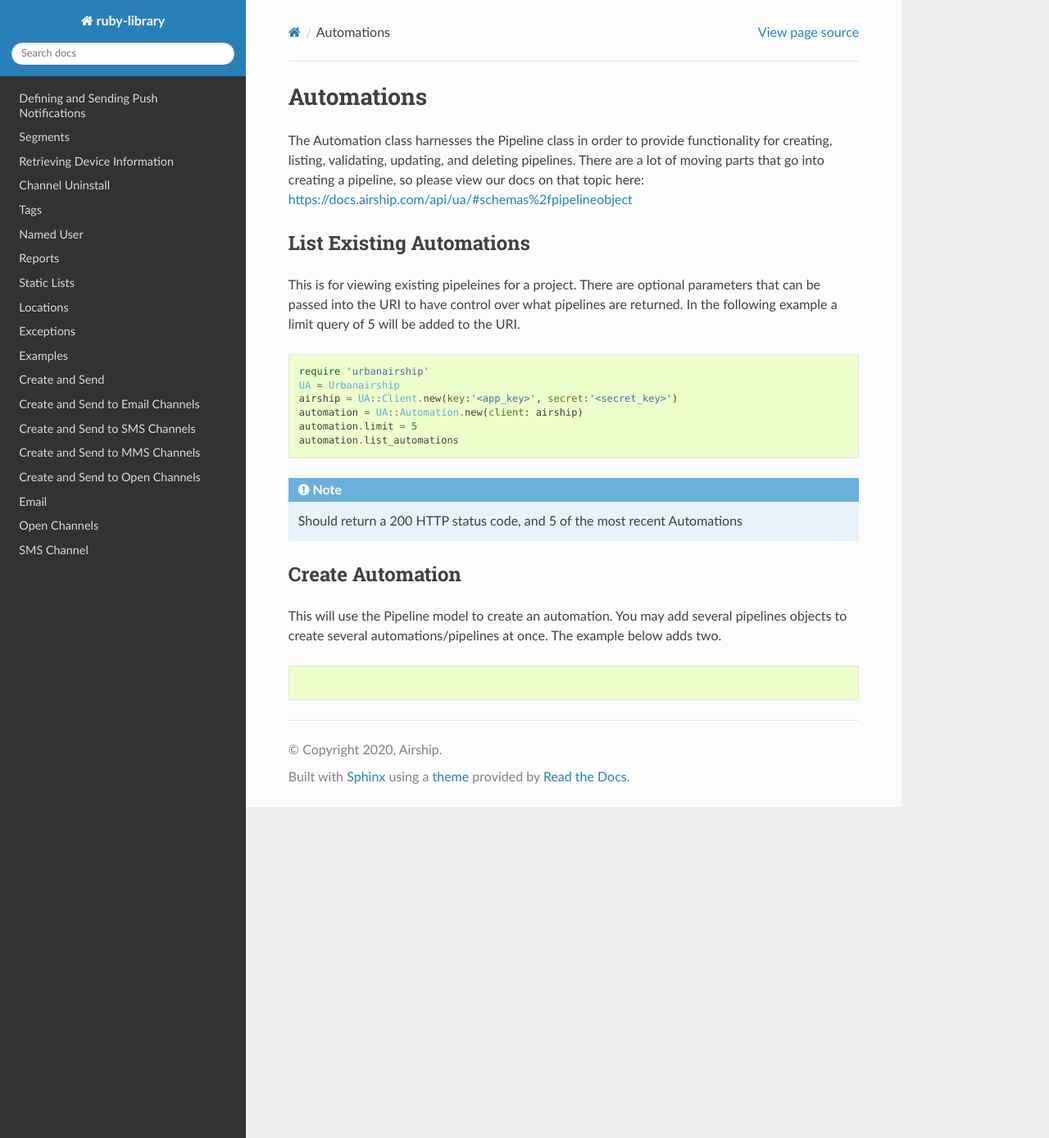
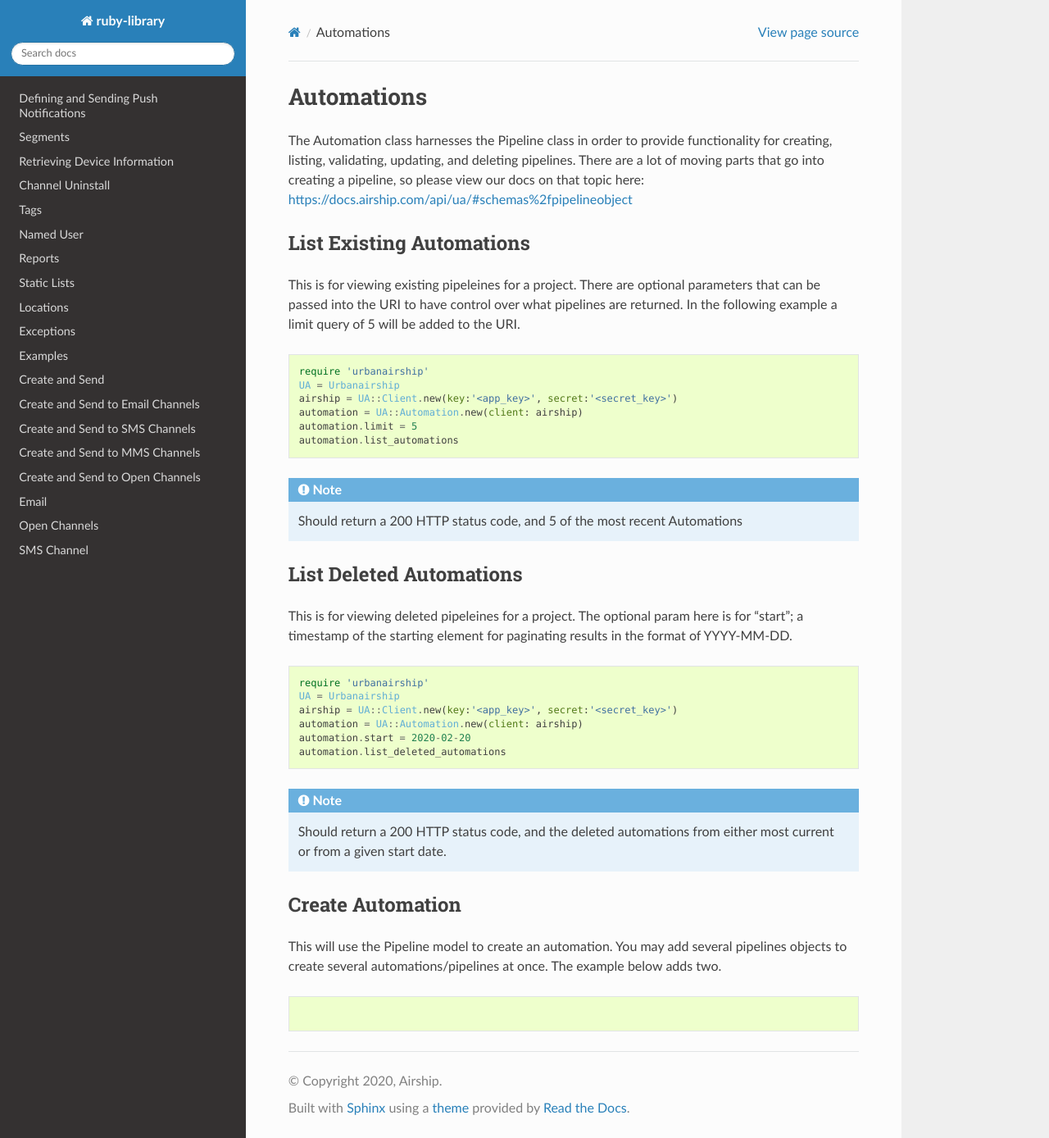
Before and after one commit to urbanairship/ruby-library, a Sphinx documentation site: the page built from docs/automations.rst, in a window 1280 px wide and 1388 px high. Shown: the whole window at 82% size. Built offline with Sphinx 7.4.7 and the Read the Docs theme 2.0.0, drawn with Linux system fonts in a browser that asks for light colours; the version number could not be read and is left out.

Commit message:
adds documentation for listing deleted pipelines

```diff
--- a/docs/automations.rst
+++ b/docs/automations.rst
@@ -26,6 +26,26 @@ following example a limit query of 5 will be added to the URI.
 
   Should return a 200 HTTP status code, and 5 of the most recent Automations
 
+List Deleted Automations
+------------------------
+
+This is for viewing deleted pipeleines for a project. The optional param here is for "start";
+a timestamp of the starting element for paginating results in the format of YYYY-MM-DD.
+
+.. code-block:: ruby
+
+    require 'urbanairship'
+    UA = Urbanairship
+    airship = UA::Client.new(key:'<app_key>', secret:'<secret_key>')
+    automation = UA::Automation.new(client: airship)
+    automation.start = 2020-02-20
+    automation.list_deleted_automations
+
+.. note::
+
+  Should return a 200 HTTP status code, and the deleted automations from either most current
+  or from a given start date.
+
 Create Automation
 -----------------
 
```
